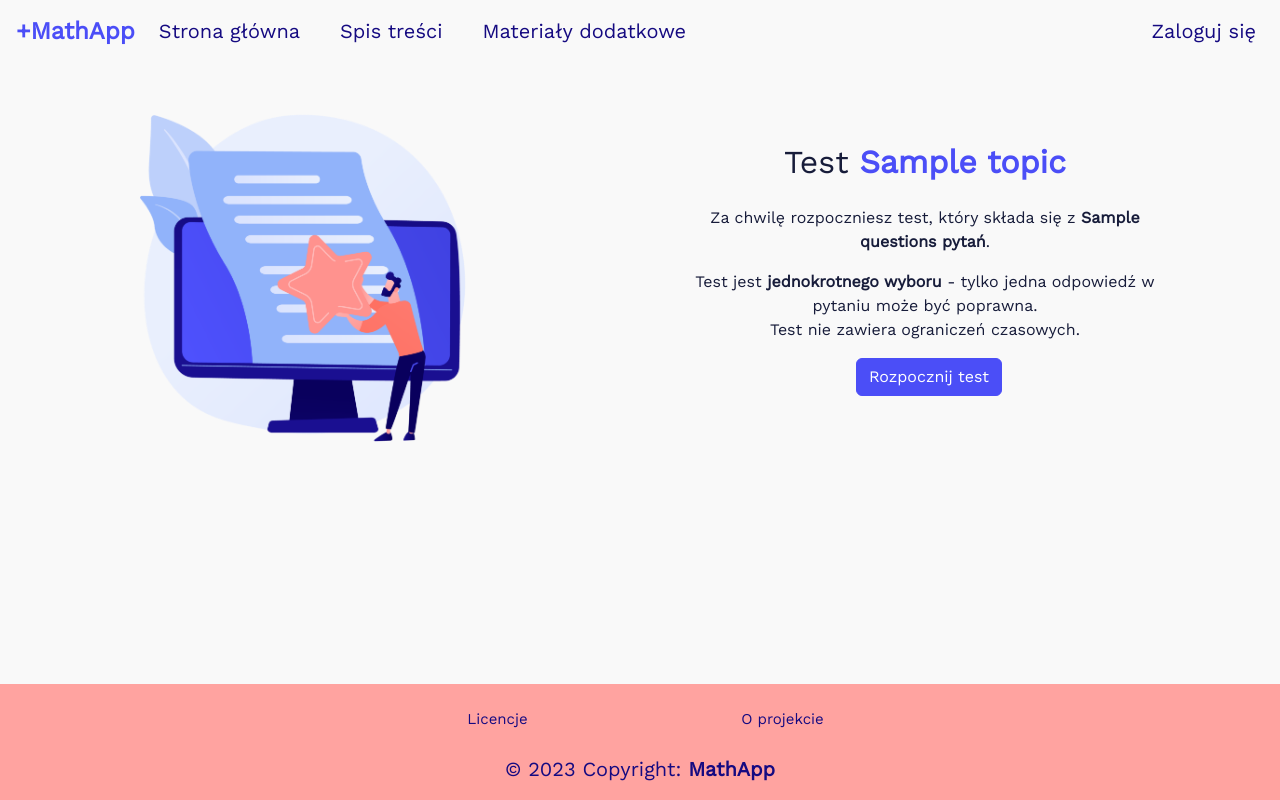
After one commit to drezi29/mathapp, a Django app: template quizzes/templates/quizzes/quizstartpage.html in a window 1280 px wide. The commit adds this page. Run offline with Django 3.2, Linux system fonts and the light colour scheme; the template is opened without the code that fills it: most values are stand-ins (such as "Sample title", 1, 10 or a date in 2020).

Commit message:
feat(quiz): start page for quiz

```diff
--- a/chapters/templates/chapters/chapter_detail.html
+++ b/chapters/templates/chapters/chapter_detail.html
@@ -36,7 +36,7 @@
                             </svg>
                         </span>
                     </a>
-                    <a href="{% url 'quizzes:quiz-detail' topic.id %}" id="tests" class="tests ml-2 mb-5" data-toggle="tooltip" title="Test">
+                    <a href="{% url 'quizzes:quiz-start' topic.id %}" id="tests" class="tests ml-2 mb-5" data-toggle="tooltip" title="Test">
                         <span class="btn-svg">
                             <svg xmlns="http://www.w3.org/2000/svg" width="24" height="24" fill="currentColor" class="bi bi-check2-square" viewBox="0 0 16 16">
                                 <path d="M3 14.5A1.5 1.5 0 0 1 1.5 13V3A1.5 1.5 0 0 1 3 1.5h8a.5.5 0 0 1 0 1H3a.5.5 0 0 0-.5.5v10a.5.5 0 0 0 .5.5h10a.5.5 0 0 0 .5-.5V8a.5.5 0 0 1 1 0v5a1.5 1.5 0 0 1-1.5 1.5H3z"/>
@@ -62,7 +62,7 @@
                             </svg>
                         </span>
                     </a>
-                    <a href="{% url 'quizzes:quiz-detail' topic.id %}" id="tests" class="tests ml-2 mb-5" data-toggle="modal" data-target="#contentForAuthenticatedUsersModal" title="Test">
+                    <a href="{% url 'quizzes:quiz-start' topic.id %}" id="tests" class="tests ml-2 mb-5" data-toggle="modal" data-target="#contentForAuthenticatedUsersModal" title="Test">
                         <span class="btn-svg">
                             <svg xmlns="http://www.w3.org/2000/svg" width="24" height="24" fill="currentColor" class="bi bi-check2-square" viewBox="0 0 16 16">
                                 <path d="M3 14.5A1.5 1.5 0 0 1 1.5 13V3A1.5 1.5 0 0 1 3 1.5h8a.5.5 0 0 1 0 1H3a.5.5 0 0 0-.5.5v10a.5.5 0 0 0 .5.5h10a.5.5 0 0 0 .5-.5V8a.5.5 0 0 1 1 0v5a1.5 1.5 0 0 1-1.5 1.5H3z"/>
--- /dev/null
+++ b/quizzes/templates/quizzes/quizstartpage.html
@@ -0,0 +1,49 @@
+{% extends "base.html" %}
+{% block title %} Rozpocznij test - {{topic.name}} {% endblock %}
+{% block content %}
+{% load static %}
+<div>
+    <div class="container">
+        <div class="row align-items-center d-md-none">
+            <div class="col-12 text-center">
+                <img src="{% static 'images/test-stars.png' %}" width="60%"  alt="Obrazek przedstawiający ekran monitora z kartką papieru oraz osobę trzymającą gwiazdkę">
+            </div>
+            <div class="col-12 text-center">
+                {% if questions == 0 %}
+                    <h2 class="mb-4">Test <a class="blue-text">{{ topic.name }}</a></h2>
+                    <p>Test nie jest jeszcze przygotowany.</p>
+                {% else %}
+                    <h2 class="mb-4">Test <a class="blue-text">{{ topic.name }}</a></h2>
+                    <p>Za chwilę rozpoczniesz test, który składa się z  <b>{{ questions }} pytań</b>.</p>
+                    <p>Test jest <b>jednokrotnego wyboru</b> - tylko jedna odpowiedź w pytaniu może być poprawna.<br>
+                        Test nie zawiera ograniczeń czasowych.</p>
+                    <div class="button-box">
+                        <a href="{% url 'quizzes:quiz-detail' topic.id %}" class="button btn btn-primary ml-2">Rozpocznij test</a>
+                    </div>
+                {% endif %}
+            </div>
+        </div>
+        <div class="row align-items-center d-none d-md-flex">
+            <div class="col-md-6">
+                <img src="{% static 'images/test-stars.png' %}" width="80%"  alt="Obrazek przedstawiający ekran monitora z kartką papieru oraz osobę trzymającą gwiazdkę">
+            </div>
+            <div class="col-md-6 text-left">
+                <div class="col-12 text-center">
+                    {% if questions == 0 %}
+                        <h2 class="mb-4">Test <a class="blue-text">{{ topic.name }}</a></h2>
+                        <p>Test nie jest jeszcze przygotowany.</p>
+                    {% else %}
+                        <h2 class="mb-4">Test <a class="blue-text">{{ topic.name }}</a></h2>
+                        <p>Za chwilę rozpoczniesz test, który składa się z  <b>{{ questions }} pytań</b>.</p>
+                        <p>Test jest <b>jednokrotnego wyboru</b> - tylko jedna odpowiedź w pytaniu może być poprawna.<br>
+                            Test nie zawiera ograniczeń czasowych.</p>
+                        <div class="button-box">
+                            <a href="{% url 'quizzes:quiz-detail' topic.id %}" class="button btn btn-primary ml-2">Rozpocznij test</a>
+                        </div>
+                    {% endif %}
+                </div>
+            </div>
+        </div>
+    </div>
+</div>
+{% endblock %}
--- a/quizzes/urls.py
+++ b/quizzes/urls.py
@@ -1,6 +1,7 @@
 from django.urls import path
-from .views import QuizView
+from .views import StartQuizView, QuizView
 
 urlpatterns = [
-    path('quiz/<pk>', QuizView.as_view(), name='quiz-detail')
+    path('start/<pk>', StartQuizView.as_view(), name='quiz-start'),
+    path('quiz/<pk>', QuizView.as_view(), name='quiz-detail'),
 ]
```
Also changed, not shown: quizzes/views.py (+9 -3 lines), static/images/test-stars.png (added).
